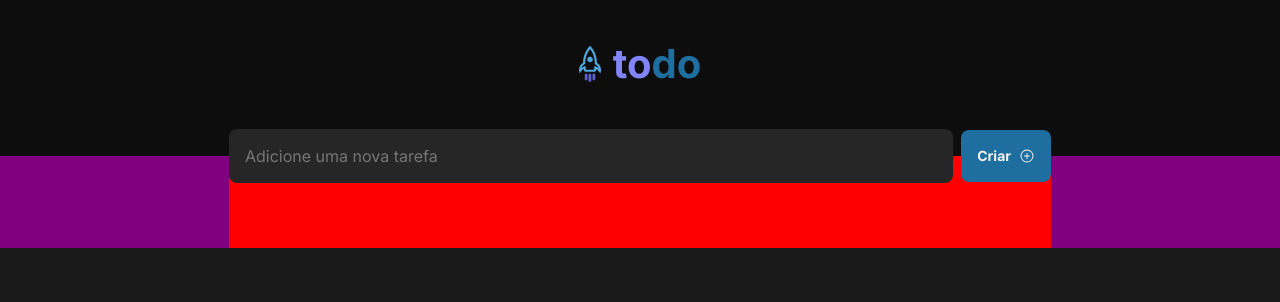
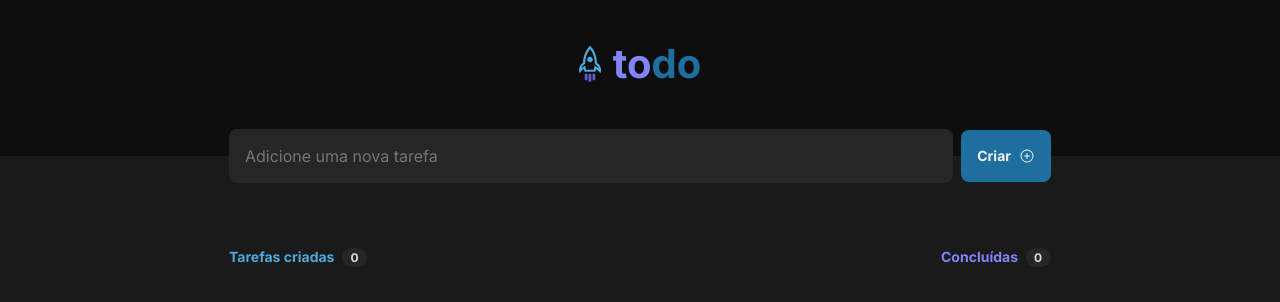
Before and after one commit to pedrohlucena/ignite-todo-list, a React (Vite) app: page / in a window 1280 px wide. Shown: the top 302 px of the page. Built offline with nearby package versions, Linux system fonts and the light colour scheme.

Commit message:
add callsignInNumbers component

```diff
--- a/src/App.module.css
+++ b/src/App.module.css
@@ -5,12 +5,12 @@
     align-items: center;
     justify-items: center;
 
-    background-color: purple;
+    /* background-color: purple; */
 }
 
 .main {
     grid-area: main;
-    background-color: red;
+    /* background-color: red; */
     width: 100%;
 }
 
@@ -26,3 +26,12 @@
 .inputAndButtonBox input {
     margin-right: 0.8rem;
 }
+
+.tasksInfo {
+    display: flex;
+    flex-direction: row;
+
+    justify-content: space-between;
+
+    margin-bottom: 2.4rem;
+}
--- a/src/App.tsx
+++ b/src/App.tsx
@@ -6,6 +6,7 @@ import "./global.css";
 import styles from "./App.module.css";
 
 import { PlusCircle } from "@phosphor-icons/react";
+import { CallsignInNumbers } from "./components/CallsignInNumbers/CallsignInNumbers";
 
 export function App() {
   return (
@@ -17,6 +18,10 @@ export function App() {
             <Input placeholder="Adicione uma nova tarefa" />
             <Button text="Criar" ButtonIcon={PlusCircle} />
           </div>
+          <div className={styles.tasksInfo}>
+            <CallsignInNumbers text="Tarefas criadas" textColor="blue" />
+            <CallsignInNumbers text="Concluídas" textColor="purple" />
+          </div>
         </div>
       </div>
     </div>
--- /dev/null
+++ b/src/components/CallsignInNumbers/CallsignInNumbers.module.css
@@ -0,0 +1,45 @@
+.callsignInNumbers {
+    display: flex;
+    flex-direction: row;
+}
+
+.callsignInNumbers p {
+    font-weight: 700;
+    font-size: 1.4rem;
+    line-height: 1.7rem;
+
+    margin-right: 0.8rem;
+}
+
+.blue {
+    color: var(--blue);
+}
+
+.purple {
+    color: var(--purple);
+}
+
+
+
+.callsignInNumbers span {
+    display: flex;
+    place-items: center;
+
+    padding: 0.2rem 0.8rem;
+
+    width: 2.5rem;
+    height: 1.9rem;
+
+    color: var(--gray-200);
+
+    border-radius: 999px;
+    background-color: var(--gray-500);
+}
+
+.callsignInNumbers span p {
+    font-weight: 700;
+    font-size: 1.2rem;
+    line-height: 1.5rem;
+
+    color: var(--gray-200);
+}
--- /dev/null
+++ b/src/components/CallsignInNumbers/CallsignInNumbers.tsx
@@ -0,0 +1,22 @@
+import { useState } from "react";
+import styles from "./CallsignInNumbers.module.css";
+
+interface CallsignInNumbersProps {
+  text: string;
+  textColor: "blue" | "purple";
+}
+
+export function CallsignInNumbers({ text, textColor }: CallsignInNumbersProps) {
+  const [count, setCount] = useState(0);
+
+  const textColorToApply = textColor === "blue" ? styles.blue : styles.purple;
+
+  return (
+    <div className={styles.callsignInNumbers}>
+      <p className={textColorToApply}>{text}</p>
+      <span>
+        <p>{count}</p>
+      </span>
+    </div>
+  );
+}
```
